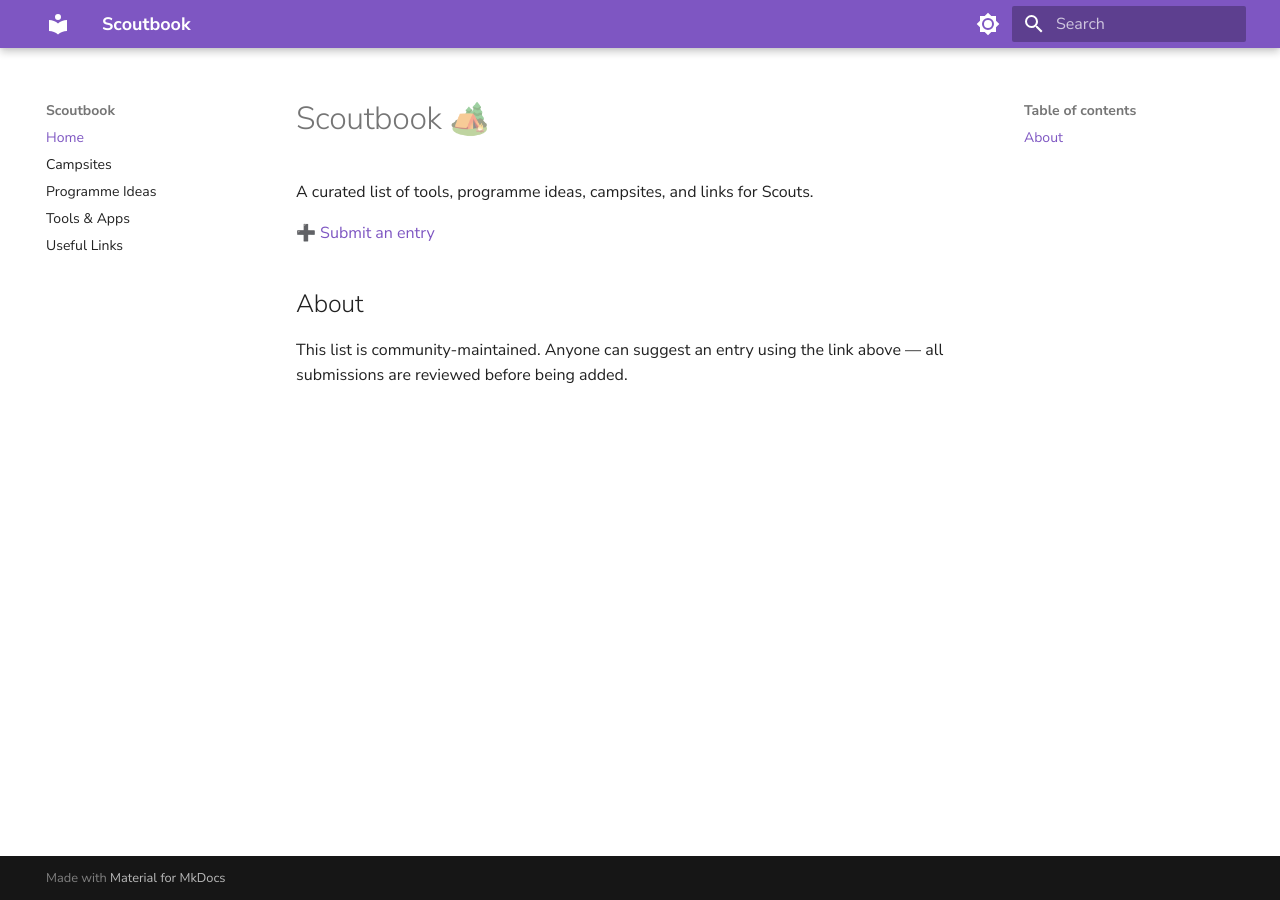
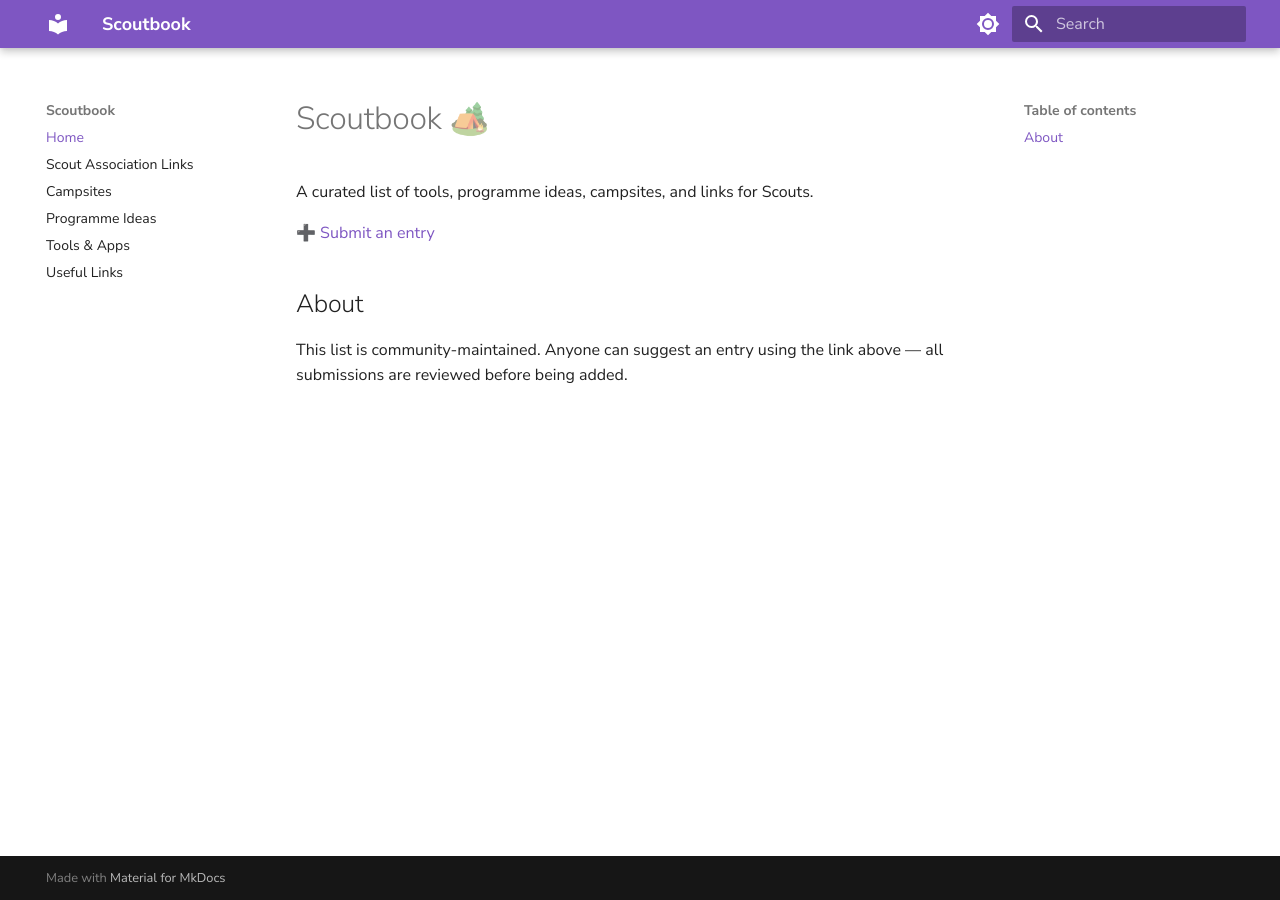
Before and after one commit to krisreynolds/scoutbook, an MkDocs documentation site: the page built from docs/index.md, in a window 1280 px wide. Built offline with MkDocs 1.6.1 and Material for MkDocs 9.7.7, drawn with Linux system fonts in a browser that asks for light colours; some web fonts are replaced.

Commit message:
Add Scout Association Links to navigation

```diff
--- a/mkdocs.yml
+++ b/mkdocs.yml
@@ -31,6 +31,7 @@
 
 nav:
   - Home: index.md
+  - Scout Association Links: scouts-links.md
   - Campsites: campsites.md
   - Programme Ideas: programme-ideas.md
   - Tools & Apps: tools.md
```
